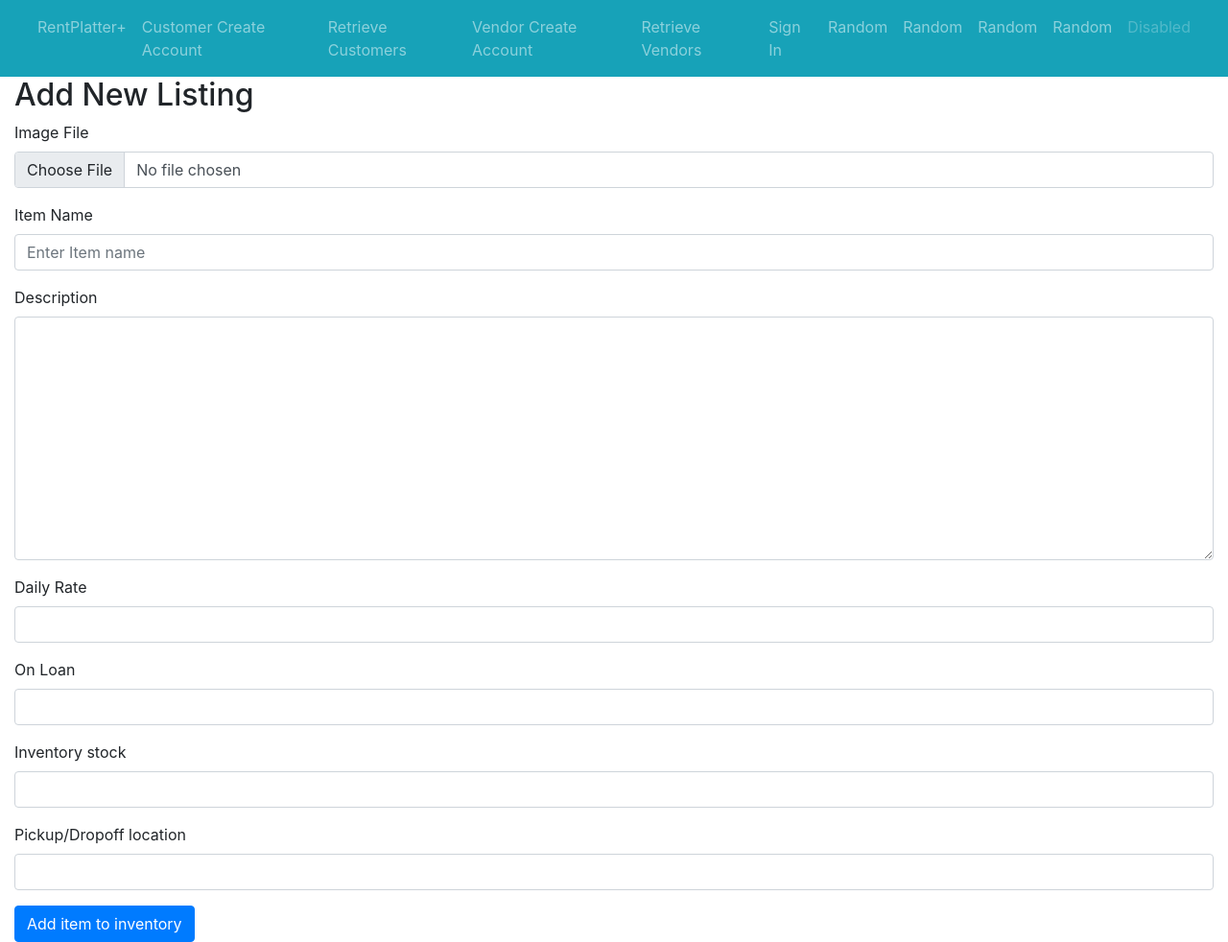
After one commit to SincereFatboi/Submission, a Flask app: page /createitem in a window 1280 px wide. The commit adds this page. Shown: the whole page at 96% size. Run offline with Flask 2, Linux system fonts and the light colour scheme; some libraries are stand-ins or nearby versions.

Commit message:
added roy files

```diff
--- /dev/null
+++ b/templates/createItem.html
@@ -0,0 +1,35 @@
+{% extends "base.html" %}
+{% block title %}Library Loan System - Create Item{% endblock %}
+
+{% block content %}
+{% from "includes/formHelper.html" import render_field %}
+
+
+<h2 id = "Title"> Add New Listing </h2>
+
+<form method="POST" action="" enctype="multipart/form-data" class="form-container">
+  <div class="form-group">
+    {{ render_field(form.image, class="form-control") }}
+  </div>
+
+    <div class="form-group">
+    {{ render_field(form.name, class="form-control") }}
+  </div>
+  <div class="form-group">
+    {{ render_field(form.description, class="form-control") }}
+  </div>
+  <div class="form-group">
+    {{ render_field(form.rate, class="form-control") }}
+  </div>
+  <div class="form-group">
+    {{ render_field(form.on_loan, class="form-control") }}
+  </div>
+  <div class="form-group">
+    {{ render_field(form.available, class="form-control") }}
+  </div>
+  <div class="form-group">
+    {{ render_field(form.location, class="form-control") }}
+  </div>
+  <input id="submit" type="submit" value="Add item to inventory" class="btn btn-primary"/>
+</form>
+{% endblock %}
--- a/templates/listingpage.html
+++ b/templates/listingpage.html
@@ -13,7 +13,7 @@
 
     <div class="col-lg-4 col-sm-6 pb-4">
         <div class="card" style="width: 25rem;" id="item-card">
-            <img src= "{{url_for('static', filename='/images/'~item.get_id()~'.png')}}" alt="{{item.get_name()}}"  id="listingImage" style:"width: 400px; height: 300px; object-fit: cover;">
+            <img src= "{{url_for('static', filename='/images/'~item.get_id()~'.png')}}" alt="{{item.get_name()}}"  id="listingImage" style="width: 400px; height: 300px; object-fit: cover;">
             <div id="listingInfo">
                 <p>Item ID: {{item.get_id()}}</p>
                 <p class="card-title">Item Name: {{item.get_name()}}</p>
```
Also changed, not shown: 2 other files.
